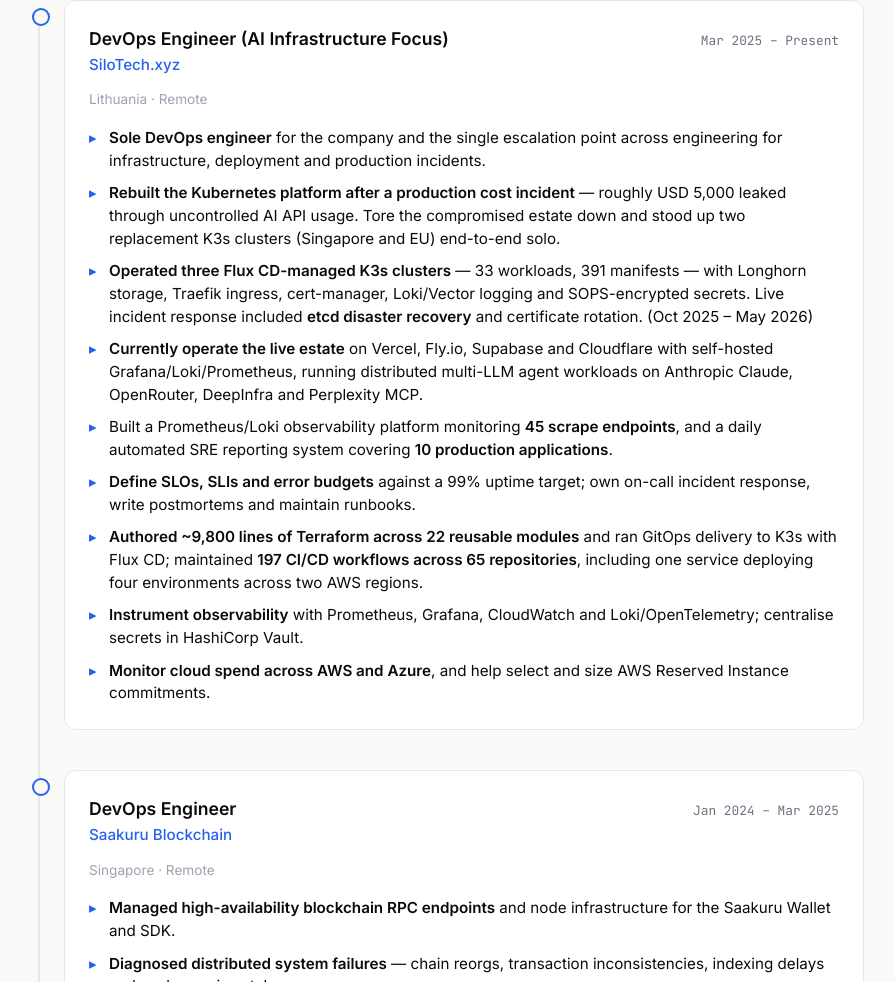
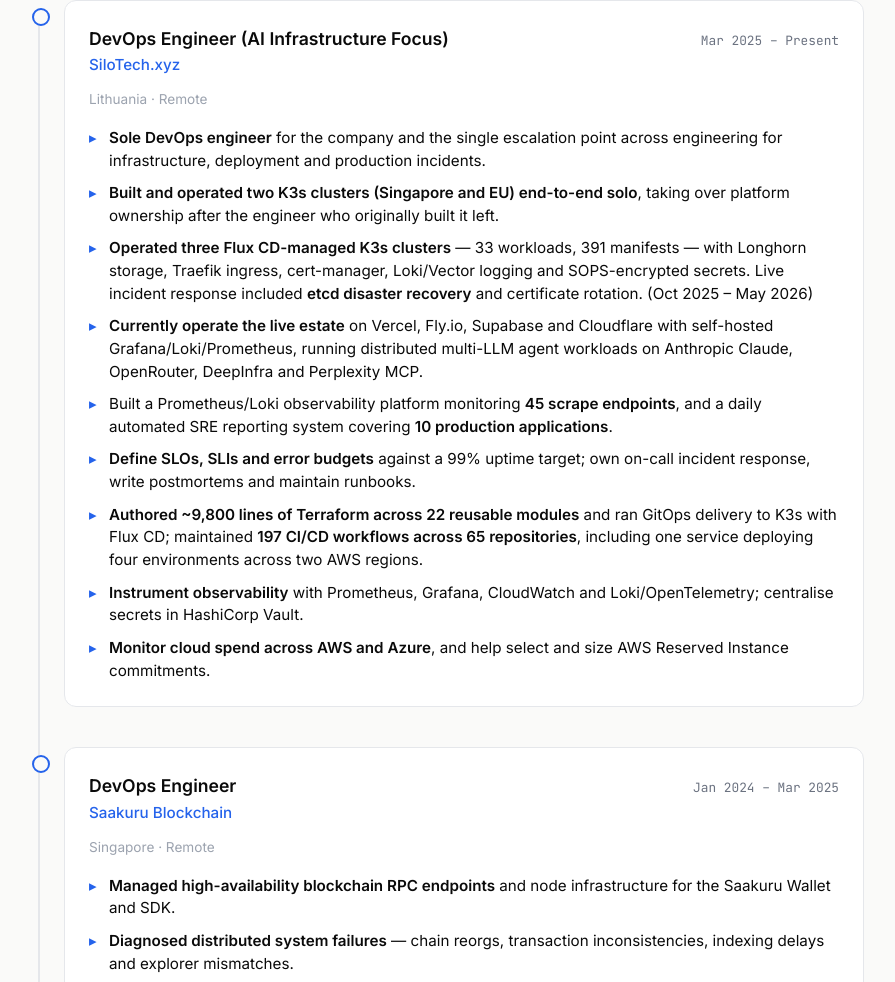
Before and after one commit to budisetiawan760/budisetiawan760.github.io, a plain HTML site: page index.html in a window 1280 px wide. Shown: the part 1541-2523 px from the top of the page, without its empty margins (192-1087 px from the left). Drawn offline with Linux system fonts and the light colour scheme.

Commit message:
Remove internal cost-incident detail from public site
Same reason as the profile README: an employer's internal failure does not
belong on a public portfolio, and it framed the work as damage control rather
than ownership.

```diff
--- a/index.html
+++ b/index.html
@@ -932,7 +932,7 @@
             <div class="role-location">Lithuania · Remote</div>
             <ul class="role-bullets">
               <li><strong>Sole DevOps engineer</strong> for the company and the single escalation point across engineering for infrastructure, deployment and production incidents.</li>
-              <li><strong>Rebuilt the Kubernetes platform after a production cost incident</strong> &mdash; roughly USD 5,000 leaked through uncontrolled AI API usage. Tore the compromised estate down and stood up two replacement K3s clusters (Singapore and EU) end-to-end solo.</li>
+              <li><strong>Built and operated two K3s clusters (Singapore and EU) end-to-end solo</strong>, taking over platform ownership after the engineer who originally built it left.</li>
               <li><strong>Operated three Flux CD-managed K3s clusters</strong> &mdash; 33 workloads, 391 manifests &mdash; with Longhorn storage, Traefik ingress, cert-manager, Loki/Vector logging and SOPS-encrypted secrets. Live incident response included <strong>etcd disaster recovery</strong> and certificate rotation. (Oct 2025 &ndash; May 2026)</li>
               <li><strong>Currently operate the live estate</strong> on Vercel, Fly.io, Supabase and Cloudflare with self-hosted Grafana/Loki/Prometheus, running distributed multi-LLM agent workloads on Anthropic Claude, OpenRouter, DeepInfra and Perplexity MCP.</li>
               <li>Built a Prometheus/Loki observability platform monitoring <strong>45 scrape endpoints</strong>, and a daily automated SRE reporting system covering <strong>10 production applications</strong>.</li>
```
